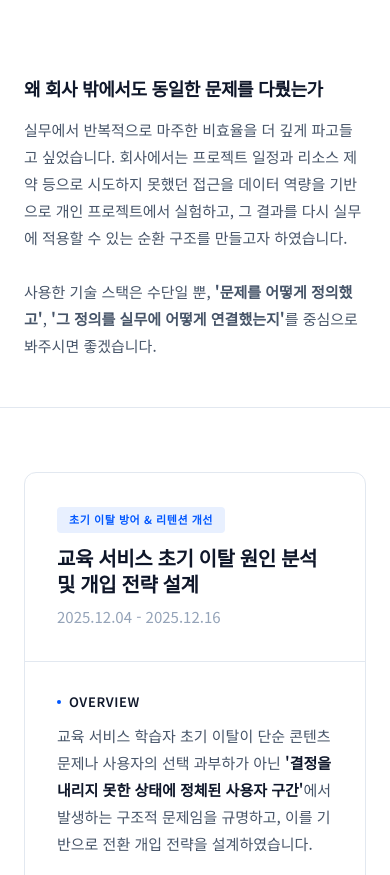
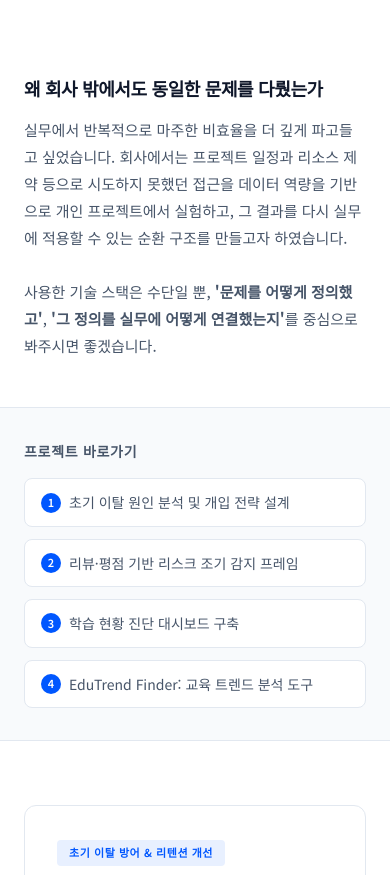
Before and after one commit to soyeon23/Sim-Soyeon-PM-portfolio, a plain HTML site: page projects.html in a window 390 px wide. Shown: the part 223-1098 px from the top of the page. Drawn offline with Linux system fonts and the light colour scheme.

Commit message:
Add project table of contents to Career and Projects pages
- Add TOC navigation section with numbered links to each project
- Add CSS styles for TOC with hover effects
- Add anchor IDs to project cards for navigation
- Responsive design for mobile (stacked layout)

Co-Authored-By: Claude Opus 4.5 <noreply@anthropic.com>

```diff
--- a/css/pages.css
+++ b/css/pages.css
@@ -30,6 +30,79 @@
     color: var(--color-tertiary);
     max-width: 600px;
     margin-top: var(--space-3);
+}
+
+/* ============================================
+   Project TOC (Table of Contents)
+   ============================================ */
+.project-toc {
+    background: var(--color-bg-secondary);
+    padding: var(--space-8) 0;
+    border-bottom: 1px solid var(--color-border);
+}
+
+.toc-title {
+    font-size: var(--text-sm);
+    font-weight: 600;
+    color: var(--color-secondary);
+    text-transform: uppercase;
+    letter-spacing: 0.05em;
+    margin-bottom: var(--space-4);
+}
+
+.toc-list {
+    display: flex;
+    flex-wrap: wrap;
+    gap: var(--space-3);
+}
+
+.toc-item {
+    display: flex;
+    align-items: center;
+    gap: var(--space-2);
+    padding: var(--space-3) var(--space-4);
+    background: var(--color-white);
+    border: 1px solid var(--color-border);
+    border-radius: var(--radius-md);
+    font-size: var(--text-sm);
+    color: var(--color-secondary);
+    text-decoration: none;
+    transition: all var(--transition-fast);
+    word-break: keep-all;
+}
+
+.toc-item:hover {
+    border-color: var(--color-accent);
+    color: var(--color-accent);
+    background: var(--color-accent-light);
+}
+
+.toc-number {
+    display: inline-flex;
+    align-items: center;
+    justify-content: center;
+    width: 20px;
+    height: 20px;
+    background: var(--color-accent);
+    color: var(--color-white);
+    border-radius: var(--radius-full);
+    font-size: 0.6875rem;
+    font-weight: 600;
+    flex-shrink: 0;
+}
+
+.toc-item:hover .toc-number {
+    background: var(--color-accent-hover);
+}
+
+@media (max-width: 768px) {
+    .toc-list {
+        flex-direction: column;
+    }
+
+    .toc-item {
+        width: 100%;
+    }
 }
 
 /* ============================================
--- a/projects.html
+++ b/projects.html
@@ -64,12 +64,37 @@
         </div>
     </section>
 
+    <!-- Project TOC -->
+    <section class="project-toc">
+        <div class="container">
+            <p class="toc-title">프로젝트 바로가기</p>
+            <div class="toc-list">
+                <a href="#project-churn" class="toc-item">
+                    <span class="toc-number">1</span>
+                    초기 이탈 원인 분석 및 개입 전략 설계
+                </a>
+                <a href="#project-review" class="toc-item">
+                    <span class="toc-number">2</span>
+                    리뷰·평점 기반 리스크 조기 감지 프레임
+                </a>
+                <a href="#project-dashboard" class="toc-item">
+                    <span class="toc-number">3</span>
+                    학습 현황 진단 대시보드 구축
+                </a>
+                <a href="#project-edutrend" class="toc-item">
+                    <span class="toc-number">4</span>
+                    EduTrend Finder: 교육 트렌드 분석 도구
+                </a>
+            </div>
+        </div>
+    </section>
+
     <!-- Projects List -->
     <section class="section projects-list">
         <div class="container">
 
             <!-- Project 1 -->
-            <article class="project-card">
+            <article class="project-card" id="project-churn">
                 <div class="project-card-header">
                     <span class="project-category">초기 이탈 방어 & 리텐션 개선</span>
                     <h3 class="project-title">교육 서비스 초기 이탈 원인 분석 및 개입 전략 설계</h3>
@@ -164,7 +189,7 @@
             </article>
 
             <!-- Project 2 -->
-            <article class="project-card">
+            <article class="project-card" id="project-review">
                 <div class="project-card-header">
                     <span class="project-category">리스크 사전 관리 & 운영 구조 재설계</span>
                     <h3 class="project-title">리뷰·평점 기반 신뢰도 진단 및 리스크 조기 감지 프레임</h3>
@@ -250,7 +275,7 @@
             </article>
 
             <!-- Project 3 -->
-            <article class="project-card">
+            <article class="project-card" id="project-dashboard">
                 <div class="project-card-header">
                     <span class="project-category">Tableau Dashboard & 학습자 현황 분석</span>
                     <h3 class="project-title">학습 현황 진단 대시보드 구축</h3>
@@ -344,7 +369,7 @@
             </article>
 
             <!-- Project 4 -->
-            <article class="project-card">
+            <article class="project-card" id="project-edutrend">
                 <div class="project-card-header">
                     <span class="project-category">데이터 기반 의사결정 보조 도구</span>
                     <h3 class="project-title">EduTrend Finder: 교육 트렌드 분석 및 기획 의사결정 보조 도구</h3>
```
Also changed, not shown: career.html (+25 -0 lines).
